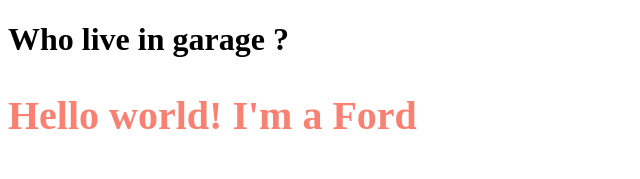
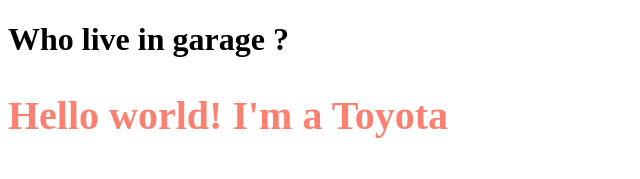
Before and after one commit to thanhpham091790/reactjs, a React (Vite) app in the folder 01-react-tutorial/my-react-app/: page / in a window 1280 px wide. Shown: the top 179 px of the page, without its empty margins (0-640 px from the left). Built offline with nearby package versions, Linux system fonts and the light colour scheme.

Commit message:
React props can be of any data type, including variables, numbers, strings, objects, arrays, and more.

```diff
--- a/01-react-tutorial/my-react-app/src/Garage.jsx
+++ b/01-react-tutorial/my-react-app/src/Garage.jsx
@@ -2,10 +2,11 @@
 import Car from './Car';
 
 function Garage() {
+    let brand = 'Toyota';
     return (
         <>
             <h1>Who live in garage ?</h1>
-            <Car color='salmon' name='Ford' />
+            <Car color='salmon' name={brand} />
             <Car color='green' name='Subaru' />
         </>
     );
```
